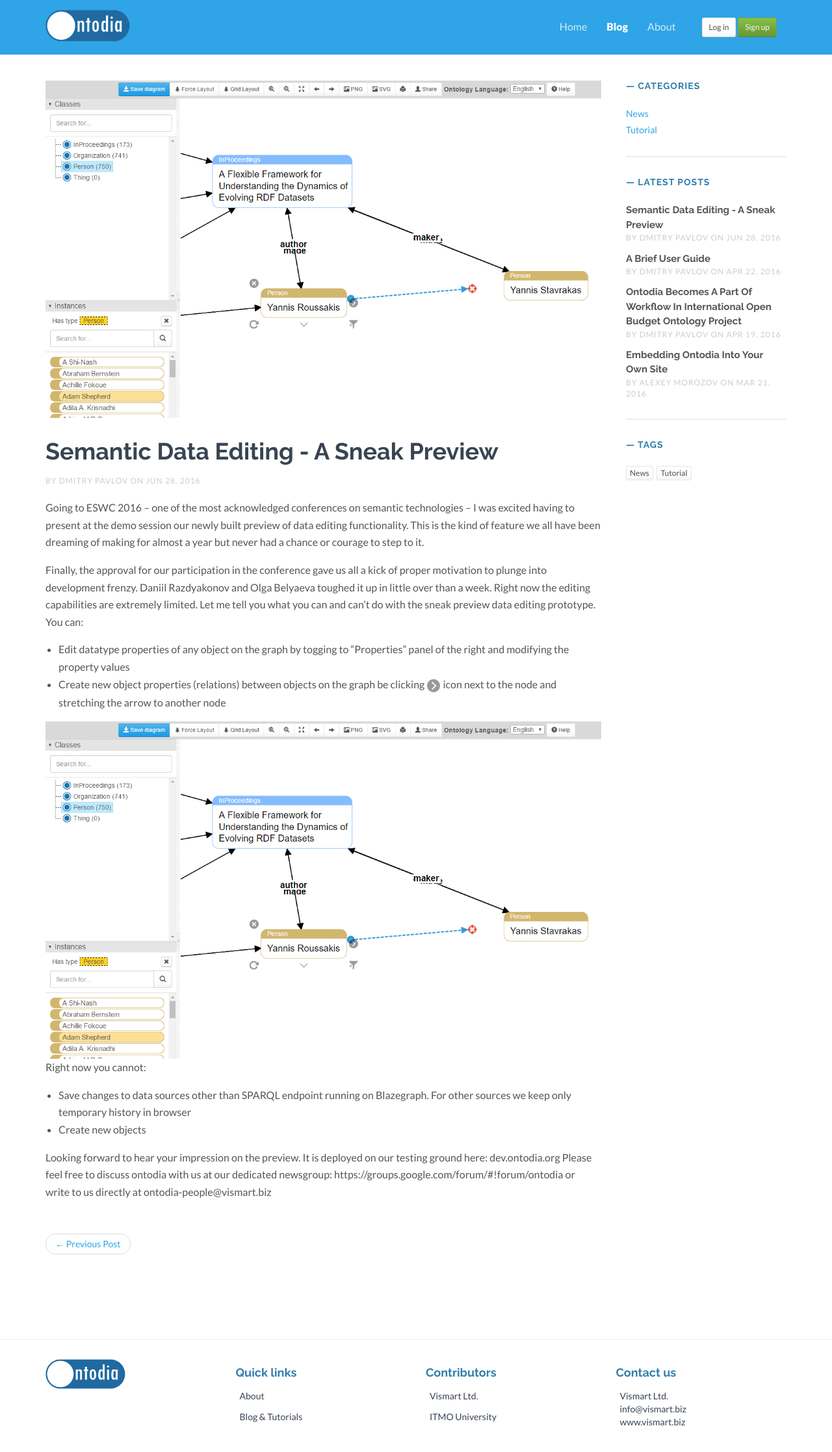
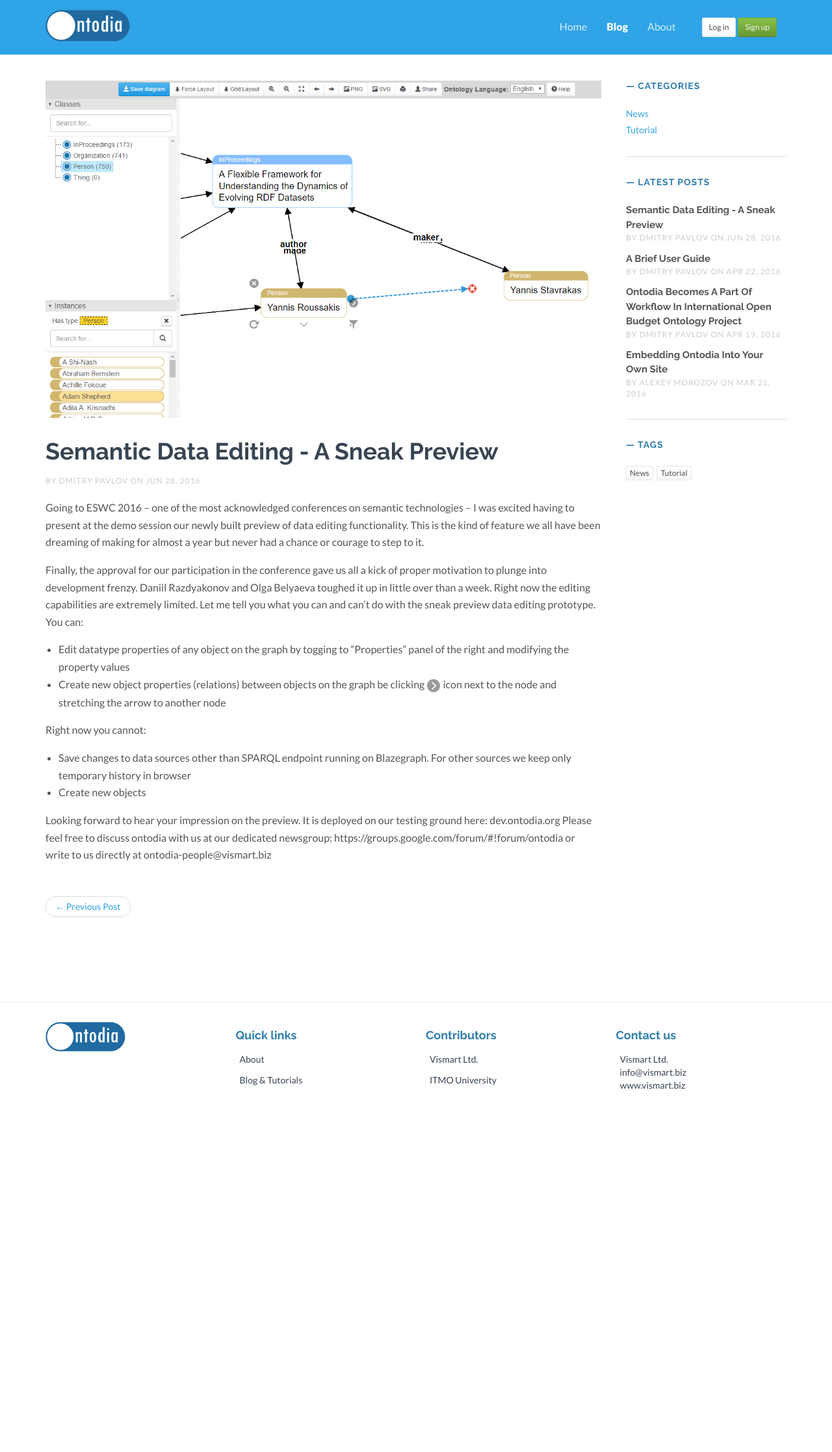
Before and after one commit to ontodia-org/ontodia-org.github.io, a Jekyll site: the page built from _posts/2016-6-28-semantic-data-editing-sneak-preview.markdown, in a window 1280 px wide. Shown: the whole page at 65% size. Built offline with Jekyll 4.4.1, drawn with Linux system fonts in a browser that asks for light colours; nearby versions of some CDN libraries; comment, search, counter and statistics services are not loaded; after the commit the page ends 1716 px from its top, so only the background shows below that.

Commit message:
redundent img removed

```diff
--- a/_posts/2016-6-28-semantic-data-editing-sneak-preview.markdown
+++ b/_posts/2016-6-28-semantic-data-editing-sneak-preview.markdown
@@ -16,7 +16,7 @@
 * Edit datatype properties of any object on the graph by togging to “Properties” panel of the right and modifying the property values
 *	Create new object properties (relations) between objects on the graph  be clicking <img src="/assets/img/blog/stretch connection icon.png " alt="stretch connection icon"/> icon next to the node and stretching the arrow to another node
 
-<img src="/assets/img/blog/stretching connection.png" alt="stretch connection icon"/>
+
 Right now you cannot:
 *	Save changes to data sources other than SPARQL endpoint running on Blazegraph. For other sources we keep only temporary history in browser
 *	Create new objects
```
